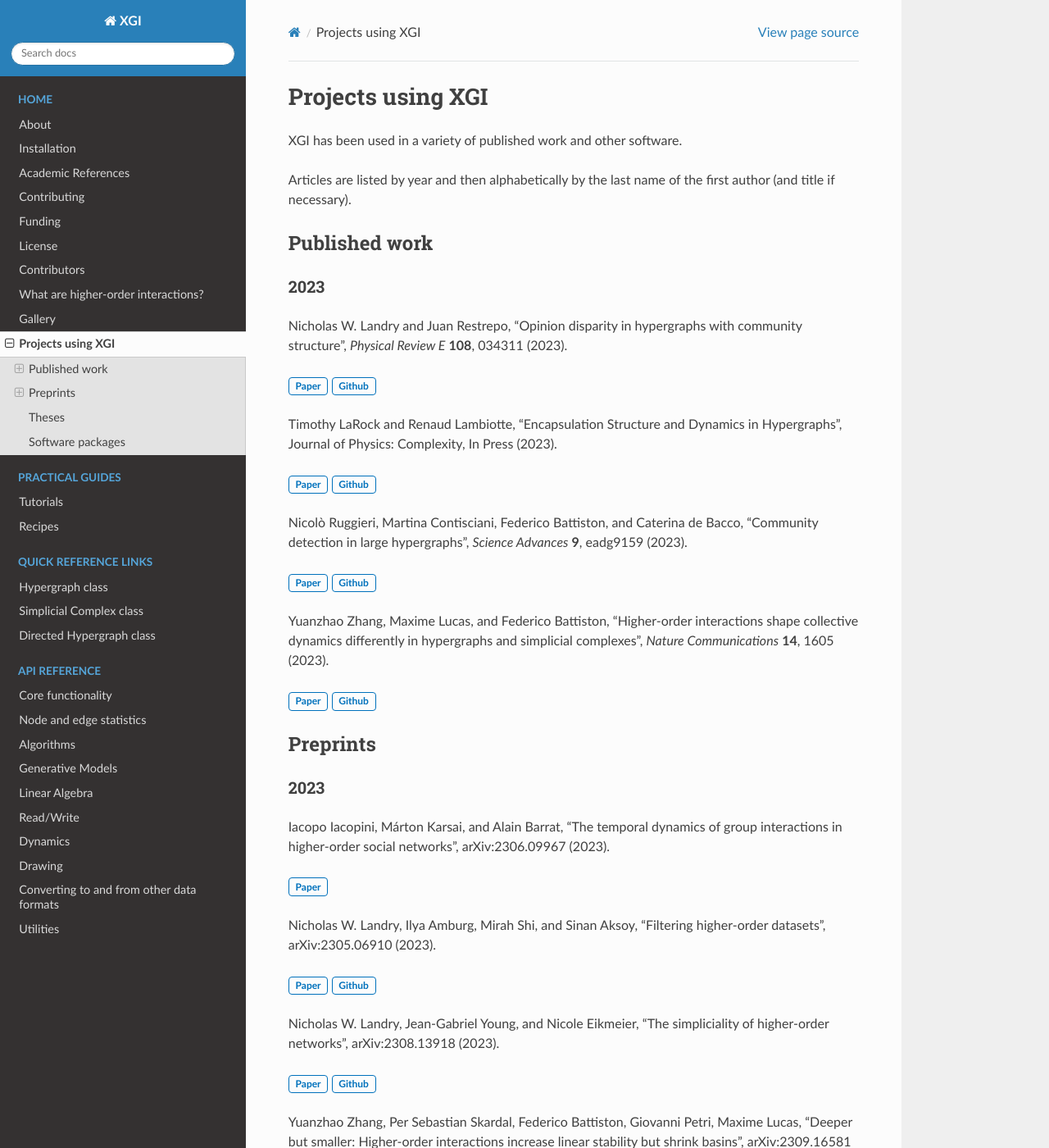
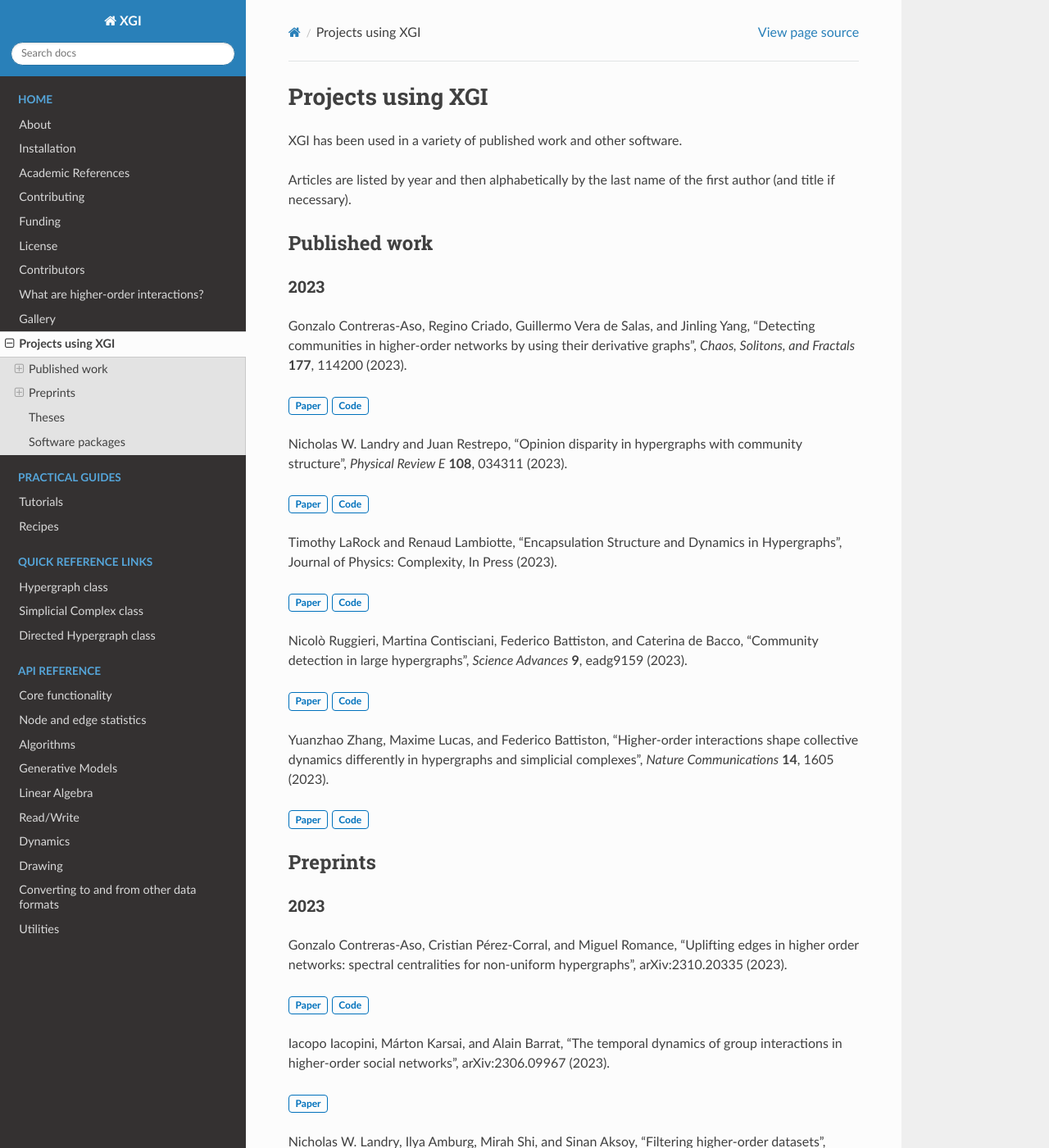
Before and after one commit to xgi-org/xgi, a Sphinx documentation site: the page built from docs/source/using-xgi.rst, in a window 1280 px wide and 1400 px high. Shown: the whole window at 82% size. Built offline with Sphinx 7.4.7 and the Read the Docs theme 2.0.0, drawn with Linux system fonts in a browser that asks for light colours.

Commit message:
Fixes from review

```diff
--- a/docs/source/using-xgi.rst
+++ b/docs/source/using-xgi.rst
@@ -12,25 +12,30 @@
 2023
 ----
 
+Gonzalo Contreras-Aso, Regino Criado, Guillermo Vera de Salas, and Jinling Yang, "Detecting communities in higher-order networks by using their derivative graphs", *Chaos, Solitons, and Fractals* **177**, 114200 (2023).
+
+:bdg-link-primary-line:`Paper <https://doi.org/10.1016/j.chaos.2023.114200>`
+:bdg-link-primary-line:`Code <https://github.com/LaComarca-Lab/HyperGraph-Communities>`
+
 Nicholas W. Landry and Juan Restrepo, "Opinion disparity in hypergraphs with community structure", *Physical Review E* **108**, 034311 (2023).
 
 :bdg-link-primary-line:`Paper <https://doi.org/10.1103/PhysRevE.108.034311>`
-:bdg-link-primary-line:`Github <https://github.com/nwlandry/opinion-disparity-in-hypergraphs>`
+:bdg-link-primary-line:`Code <https://github.com/nwlandry/opinion-disparity-in-hypergraphs>`
 
 Timothy LaRock and Renaud Lambiotte, "Encapsulation Structure and Dynamics in Hypergraphs", Journal of Physics: Complexity, In Press (2023).
 
 :bdg-link-primary-line:`Paper <https://doi.org/10.1088/2632-072X/ad0b39>`
-:bdg-link-primary-line:`Github <https://github.com/tlarock/encapsulation-dynamics>`
+:bdg-link-primary-line:`Code <https://github.com/tlarock/encapsulation-dynamics>`
 
 Nicolò Ruggieri, Martina Contisciani, Federico Battiston, and Caterina de Bacco, "Community detection in large hypergraphs", *Science Advances* **9**, eadg9159 (2023).
 
 :bdg-link-primary-line:`Paper <https://doi.org/10.1126/sciadv.adg9159>`
-:bdg-link-primary-line:`Github <https://github.com/nickruggeri/Hy-MMSBM>`
+:bdg-link-primary-line:`Code <https://github.com/nickruggeri/Hy-MMSBM>`
 
 Yuanzhao Zhang, Maxime Lucas, and Federico Battiston, "Higher-order interactions shape collective dynamics differently in hypergraphs and simplicial complexes", *Nature Communications* **14**, 1605 (2023).
 
 :bdg-link-primary-line:`Paper <http://doi.org/10.1038/s41467-023-37190-9>`
-:bdg-link-primary-line:`Github <https://github.com/maximelucas/HOI_shape_sync_differently>`
+:bdg-link-primary-line:`Code <https://github.com/maximelucas/HOI_shape_sync_differently>`
 
 
 Preprints
@@ -39,6 +44,11 @@
 2023
 ----
 
+Gonzalo Contreras-Aso, Cristian Pérez-Corral, and Miguel Romance, "Uplifting edges in higher order networks: spectral centralities for non-uniform hypergraphs", 	arXiv:2310.20335 (2023).
+
+:bdg-link-primary-line:`Paper <https://arxiv.org/abs/2310.20335>`
+:bdg-link-primary-line:`Code <https://github.com/LaComarca-Lab/non-uniform-hypergraphs>`
+
 Iacopo Iacopini, Márton Karsai, and Alain Barrat, "The temporal dynamics of group interactions in higher-order social networks", arXiv:2306.09967 (2023).
 
 :bdg-link-primary-line:`Paper <https://arxiv.org/abs/2306.09967>`
@@ -46,17 +56,17 @@
 Nicholas W. Landry, Ilya Amburg, Mirah Shi, and Sinan Aksoy, "Filtering higher-order datasets", arXiv:2305.06910 (2023).
 
 :bdg-link-primary-line:`Paper <http://arxiv.org/abs/2305.06910>`
-:bdg-link-primary-line:`Github <https://github.com/nwlandry/filtering-higher-order-datasets>`
+:bdg-link-primary-line:`Code <https://github.com/nwlandry/filtering-higher-order-datasets>`
 
 Nicholas W. Landry, Jean-Gabriel Young, and Nicole Eikmeier, "The simpliciality of higher-order networks", arXiv:2308.13918 (2023).
 
 :bdg-link-primary-line:`Paper <https://doi.org/10.48550/arXiv.2308.13918>`
-:bdg-link-primary-line:`Github <https://github.com/nwlandry/the-simpliciality-of-higher-order-networks>`
+:bdg-link-primary-line:`Code <https://github.com/nwlandry/the-simpliciality-of-higher-order-networks>`
 
 Yuanzhao Zhang, Per Sebastian Skardal, Federico Battiston, Giovanni Petri, Maxime Lucas, "Deeper but smaller: Higher-order interactions increase linear stability but shrink basins", arXiv:2309.16581 (2023).
 
 :bdg-link-primary-line:`Paper <https://arxiv.org/abs/2309.16581>`
-:bdg-link-primary-line:`Github <https://github.com/maximelucas/basins_and_triangles>`
+:bdg-link-primary-line:`Code <https://github.com/maximelucas/basins_and_triangles>`
 
 
 Theses
```
